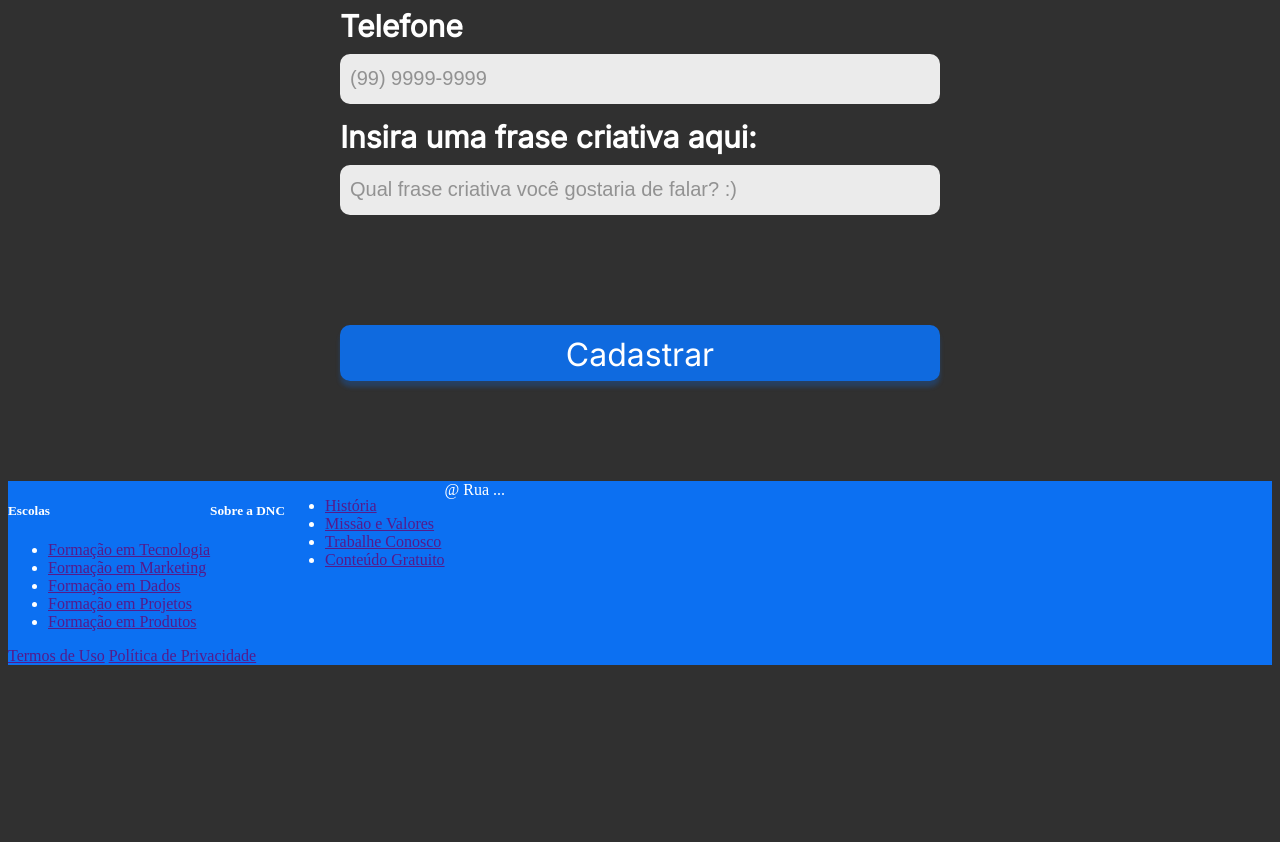
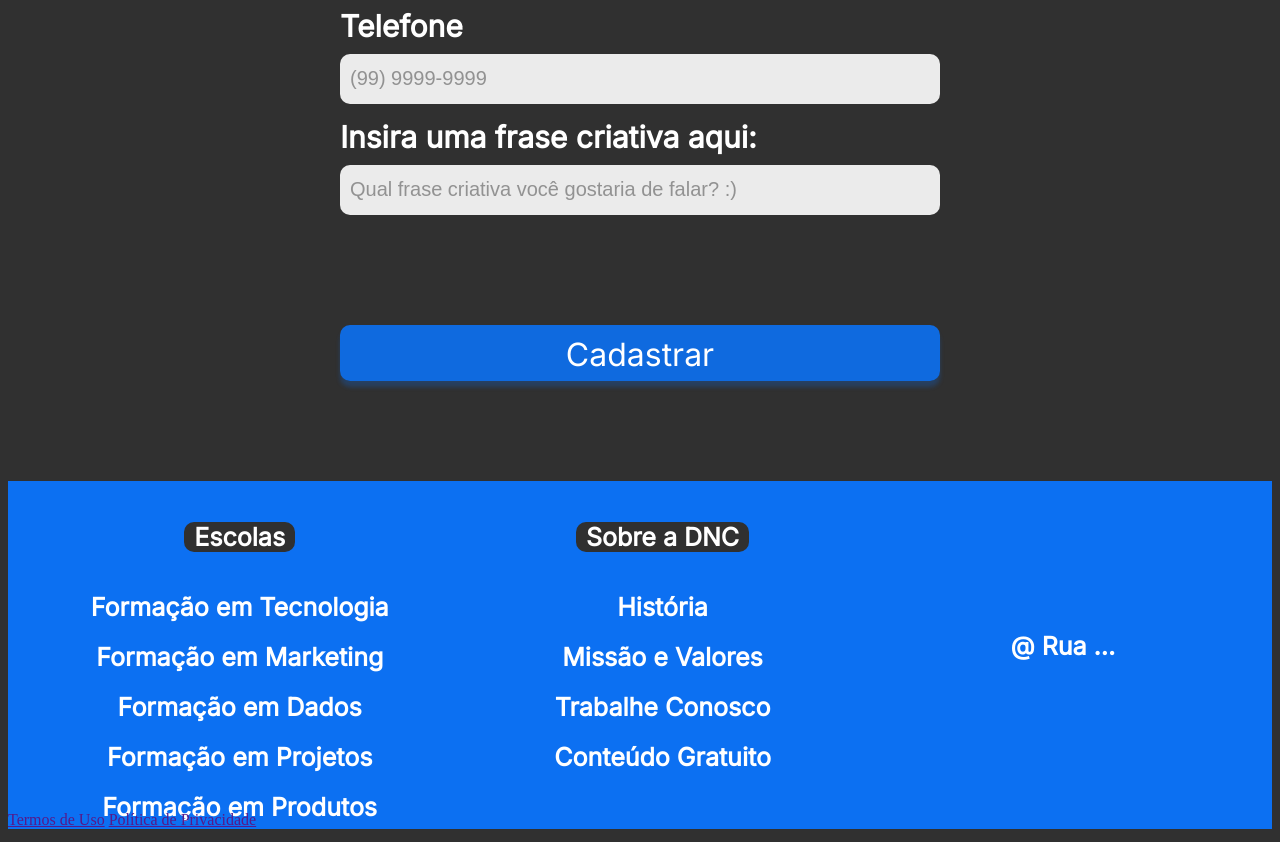
Before and after one commit to mocelinRM/bootcamp-dnc, a plain HTML site: page index.html in a window 1280 px wide. Shown: the part 1148-1990 px from the top of the page. Before the commit the page ends 1821 px from the top, so only its background shows below. Drawn offline with Linux system fonts and the light colour scheme.

Commit message:
Estilização do Footer

```diff
--- a/index.html
+++ b/index.html
@@ -103,6 +103,7 @@
                     </li>
                 </ul>
             </nav>
+            <nav>
                 <h5>Sobre a DNC</h5>
                     <ul>
                         <li>
@@ -118,11 +119,9 @@
                             <a href="">Conteúdo Gratuito</a>
                         </li>
                     </ul>
-            <nav>
-
             </nav>
 
-            <div class="endereço">
+            <div class="endereco">
                 @ Rua ...
             </div>
         </div>
--- a/style.css
+++ b/style.css
@@ -189,12 +189,68 @@ body {
             /* rodapé */
 
             footer {
-                color: white;
+                width: 100%;
                 background-color: #0C70f2;
             }
 
-            .linha1 {
+            footer .linha1 {
                 display: flex;
-                flex-direction: row;
+                justify-content: space-around;
+                align-items: center;
+            }
 
+            footer ul {
+                list-style: none;
+                margin: 0px;
+                padding: 0px;
             }
+
+            footer nav {
+                display: flex;
+                flex-direction: column;
+                align-items: center;
+
+                height: 330px;
+            }
+
+            footer h5 {
+                text-align: center;
+                color: white;
+                font-weight: 800;
+                font-size: 25px;
+                font-family: var(--fonte-padrao);
+
+                background-color: var(--preto-dnc);
+                border-radius: 10px;
+
+                padding: 0px 10px 0px 10px;
+                margin-bottom: 20px;
+            }
+
+            footer ul li a{
+                color: white;
+                text-decoration: none;
+            }
+
+            footer ul li a:hover {
+                color: var(--cinza-hover);
+            }
+
+            footer ul li {
+                text-align: center;
+                color: white;
+                font-weight: 600;
+                font-size: 25px;
+                font-family: var(--fonte-padrao);
+
+                margin: 20px 0px 20px 0px;
+            }
+
+            footer .endereco {
+                color: white;
+                font-weight: 600;
+                font-size: 25px;
+                font-family: var(--fonte-padrao);
+                width: 20%;
+                text-align: center;
+            }
```
Lines whose indentation alone changed are shown as unchanged.
